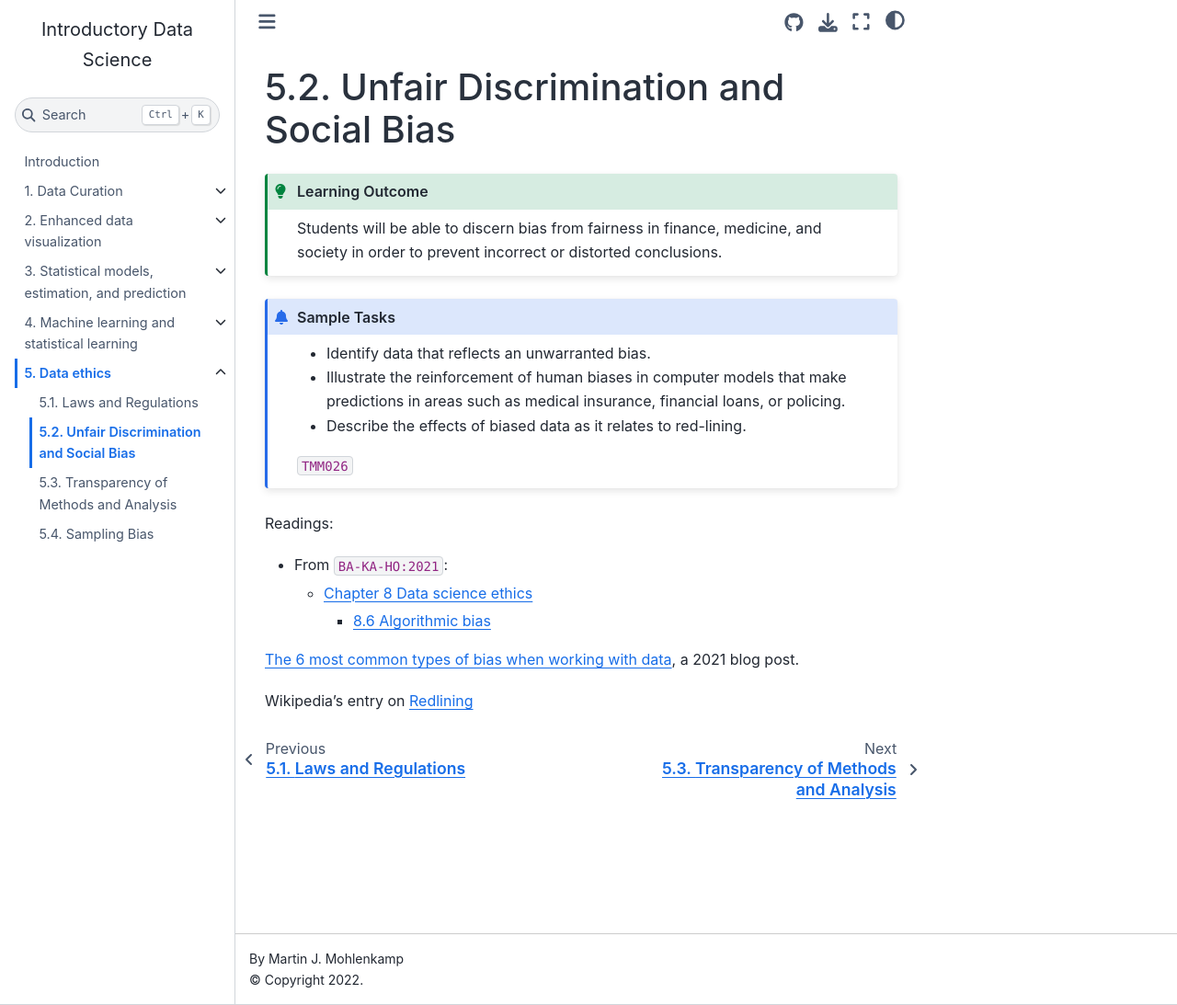
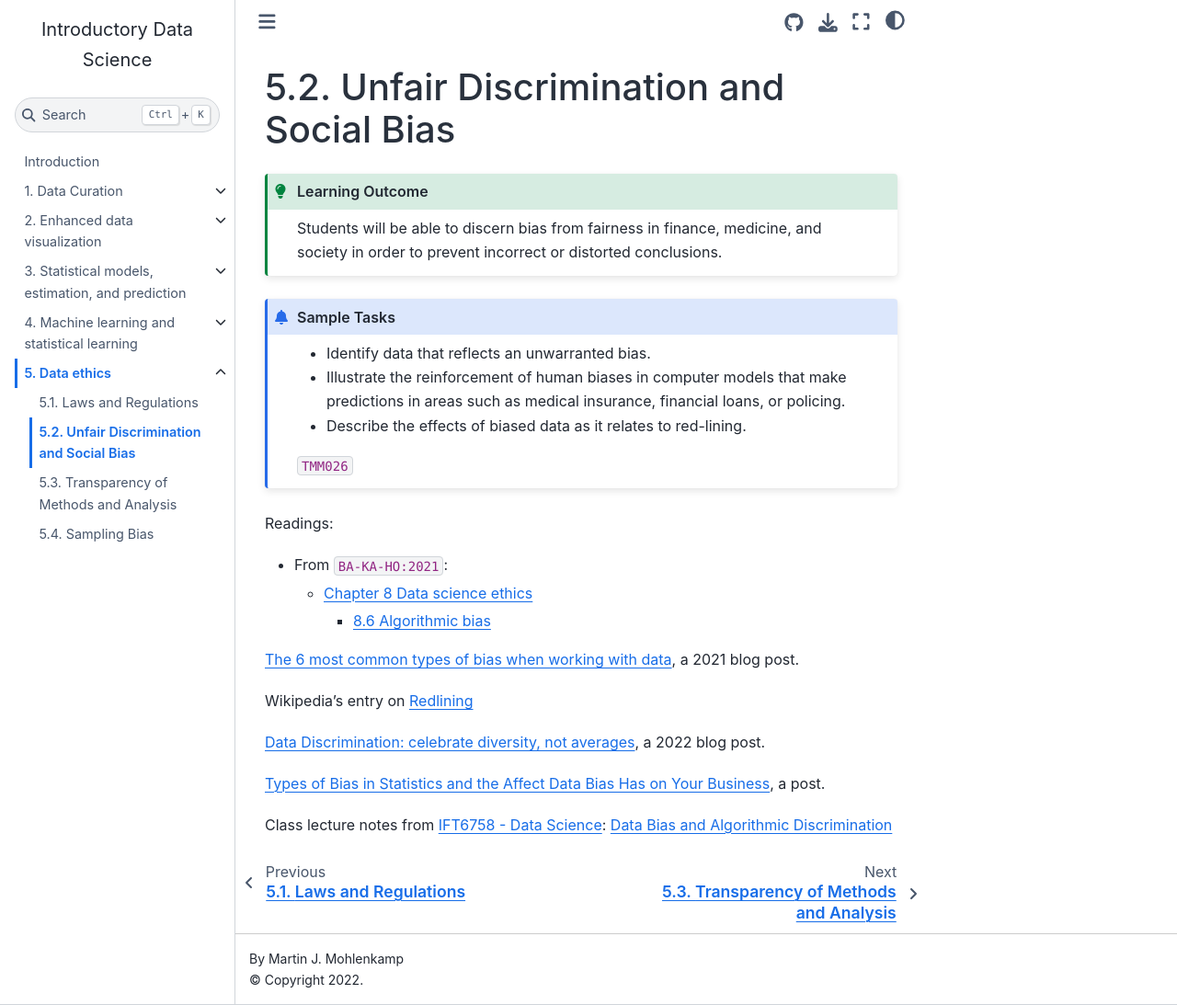
Before and after one commit to data-ohio/introductory-data-science, a Jupyter Book: the page built from 5/2/5_2_discrimination.md, in a window 1280 px wide and 1093 px high. Shown: the whole window at 92% size. Built offline with Jupyter Book 1.0.4 settings and Sphinx 7.4.7 and the Sphinx Book theme 1.1.4, drawn with Linux system fonts in a browser that asks for light colours; pages that are not in the unit, such as notebooks, are missing from menus; cross-references to code outside the pages are shown as plain code.

Commit message:
more links from Gordon

```diff
--- a/5/2/5_2_discrimination.md
+++ b/5/2/5_2_discrimination.md
@@ -20,3 +20,13 @@ Readings:
 [The 6 most common types of bias when working with data](https://www.metabase.com/blog/6-most-common-type-of-data-bias-in-data-analysis), a 2021 blog post.
 
 Wikipedia's entry on [Redlining](https://en.wikipedia.org/wiki/Redlining)
+
+[Data Discrimination: celebrate diversity, not averages](https://bd4.ai/insights/what-is-data-discrimination),  a 2022 blog post.
+% short, almost vacuous
+
+[Types of Bias in Statistics and the Affect Data Bias Has on Your Business](https://mailchimp.com/resources/data-bias-causes-effects/), a post.
+% short, almost vacuous
+
+Class lecture notes from [IFT6758 - Data Science](https://ift6758.github.io/):
+[Data Bias and Algorithmic Discrimination](https://ift6758.github.io/lectures/algorithmic_bias.pdf)
+% grad course, most too advanced * [Privacy and the Risk of Fairwashing in Machine Learning](https://ift6758.github.io/lectures/privacy.pdf)
```
Also changed, not shown: 5/3/5_3_transparency.md (+8 -0 lines).
